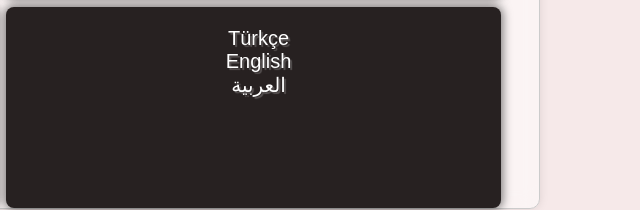
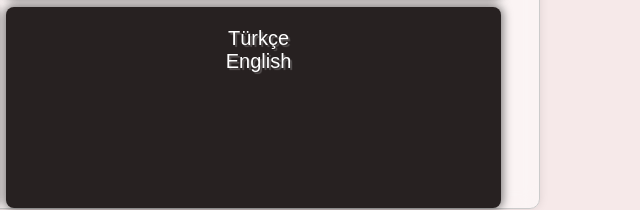
Before and after one commit to 0ZeKa0/portfoy, a plain HTML site: page index.html in a window 1280 px wide. Shown: the part 1357-1567 px from the top of the page, 639-1279 px from the left. Drawn offline with Linux system fonts and the light colour scheme.

Commit message:
Update index.html

```diff
--- a/index.html
+++ b/index.html
@@ -111,7 +111,6 @@
                     <ul class="skills-list">
                         <li>Türkçe</li>
                         <li>English</li>
-                        <li>العربية</li>
                     </ul>
 
                 </div>
```
